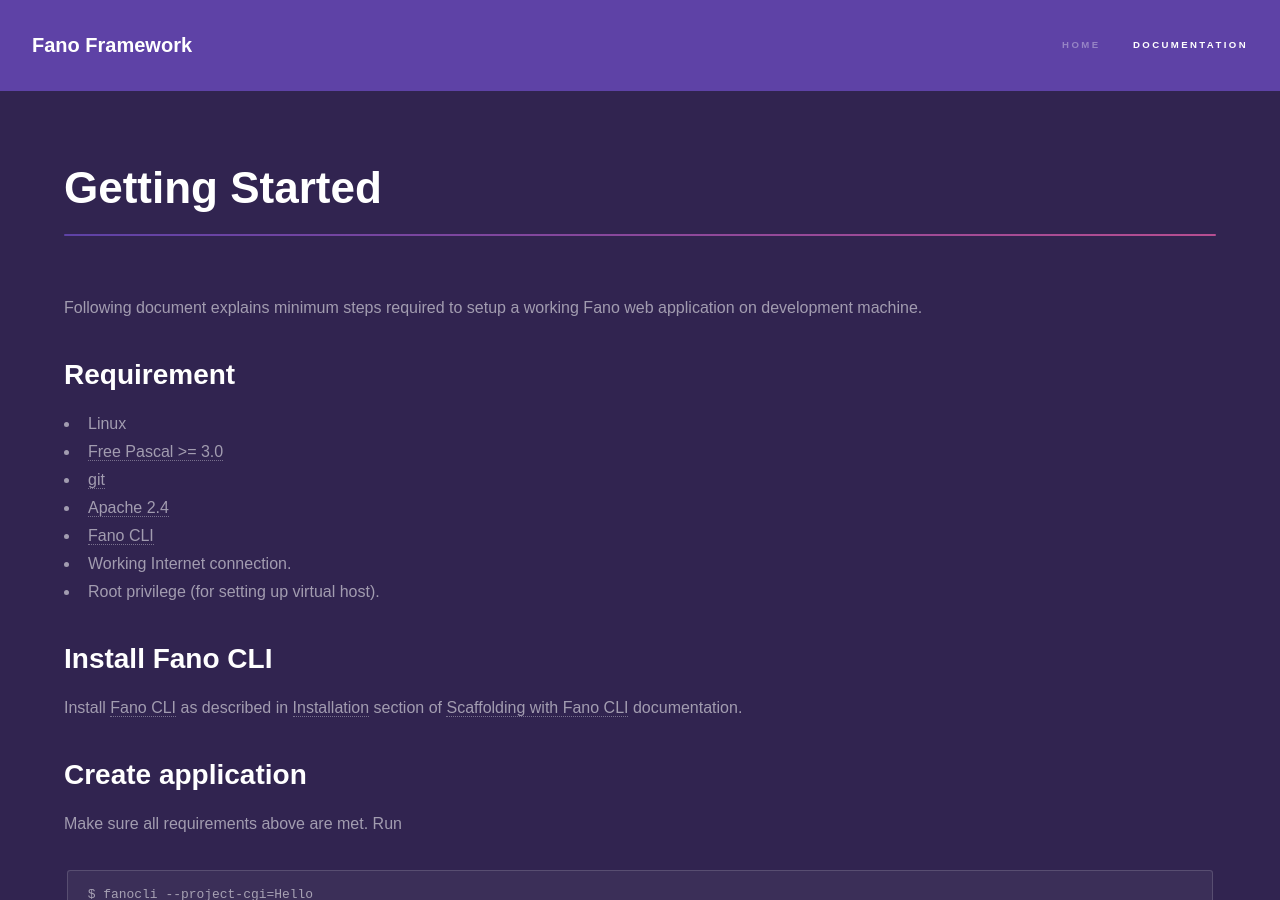
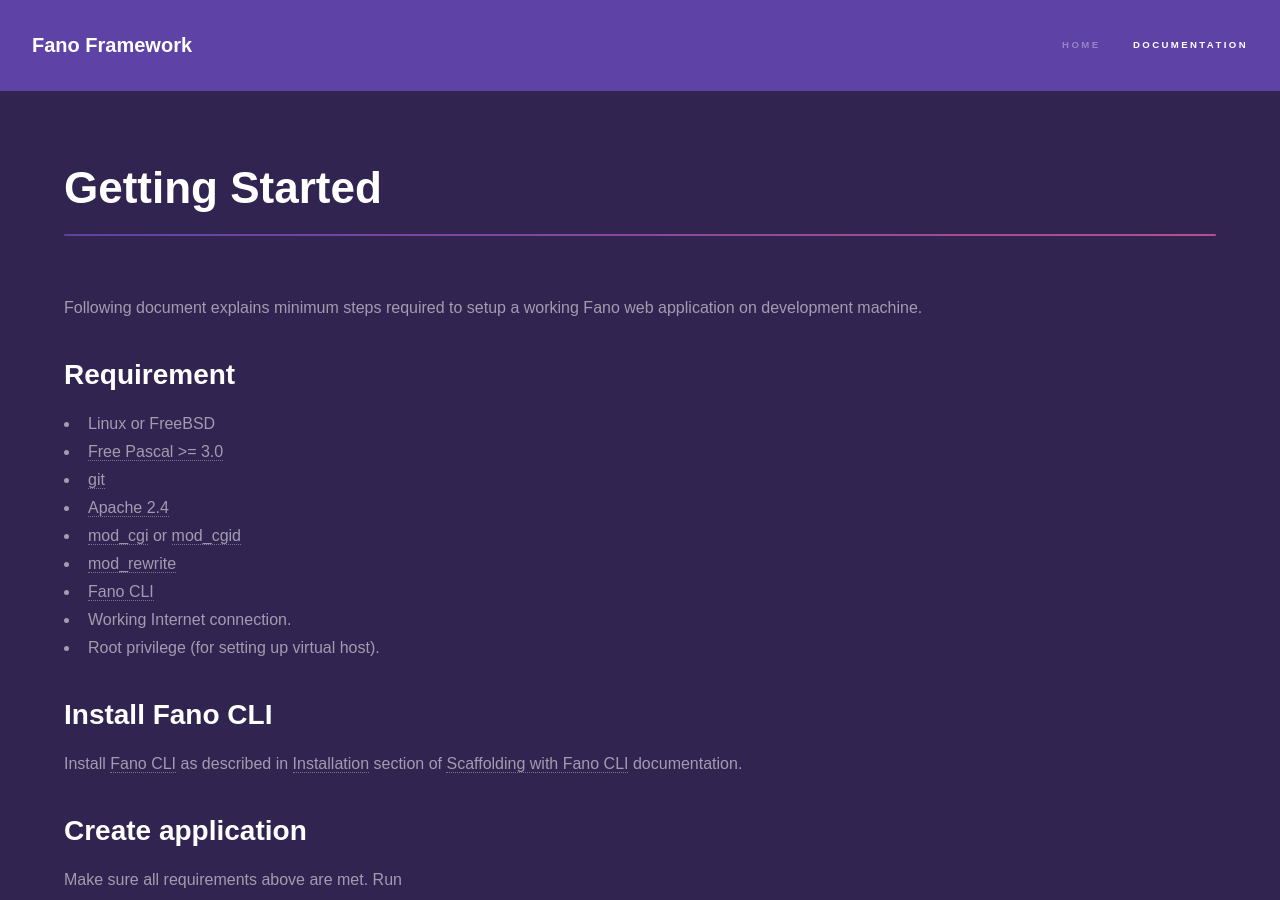
Before and after one commit to fanoframework/fanoframework.github.io, a Jekyll site: the page built from getting-started/index.md, in a window 1280 px wide and 900 px high. Built offline with Jekyll 4.4.1, drawn with Linux system fonts in a browser that asks for light colours; our own code applies the rules of GitHub Pages for plain Markdown files.

Commit message:
improve getting started requirements section

```diff
--- a/getting-started/index.md
+++ b/getting-started/index.md
@@ -9,10 +9,12 @@
 
 ## Requirement
 
-- Linux
+- Linux or FreeBSD
 - [Free Pascal >= 3.0](https://www.freepascal.org)
 - [git](https://git-scm.com/)
 - [Apache 2.4](https://httpd.apache.org/)
+- [mod_cgi](https://httpd.apache.org/docs/current/mod/mod_cgi.html) or [mod_cgid](https://httpd.apache.org/docs/current/mod/mod_cgid.html)
+- [mod_rewrite](https://httpd.apache.org/docs/current/mod/mod_rewrite.html)
 - [Fano CLI](https://github.com/fanoframework/fano-cli)
 - Working Internet connection.
 - Root privilege (for setting up virtual host).
```
